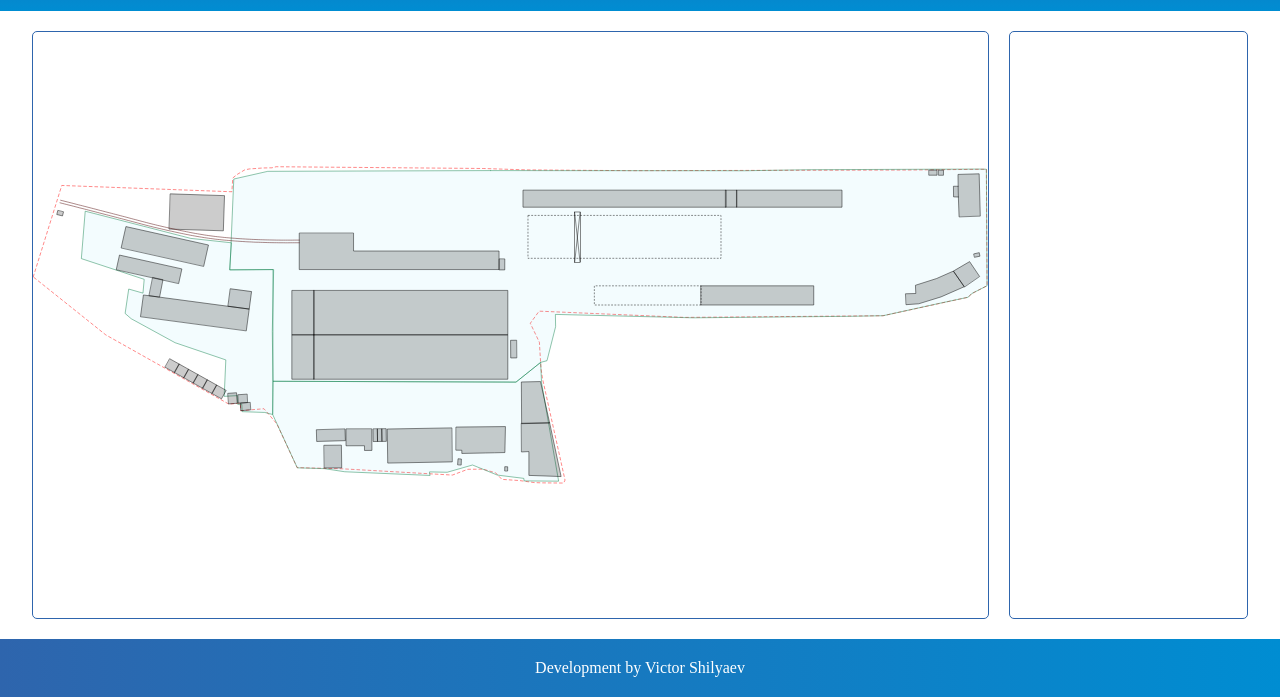
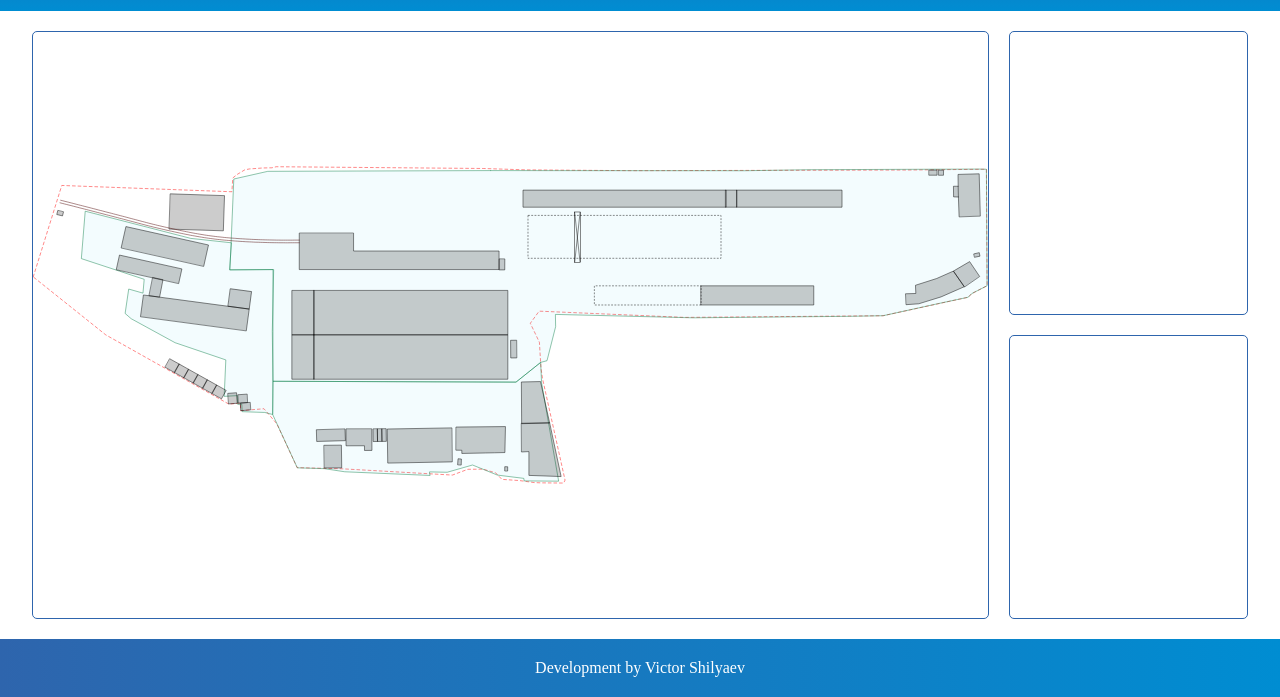
Before and after one commit to vvsh666/ingc-map, a website built with webpack: page src/index.html in a window 1280 px wide. Shown: the part 103-800 px from the top of the page. Built offline with nearby package versions, Linux system fonts and the light colour scheme.

Commit message:
feat: edit index.html and style.css

```diff
--- a/src/css/style.css
+++ b/src/css/style.css
@@ -52,8 +52,18 @@ main {
 .info {
   width: 20%;
   margin-left: 20px;
+  display: flex;
+  flex-direction: column;
+  justify-content: stretch;
+  align-items: stretch;
+  row-gap: 20px;
+}
+
+.object-list,
+.object-info {
   border: 1px solid var(--primary);
   border-radius: 5px;
+  height: 50%;
 }
 
 .svg-wrapper {
--- a/src/index.html
+++ b/src/index.html
@@ -179,7 +179,8 @@
         </div>
       </section>
       <aside class="info">
-
+        <div class="object-list"></div>
+        <div class="object-info"></div>
       </aside>
     </div>
   </main>
```
